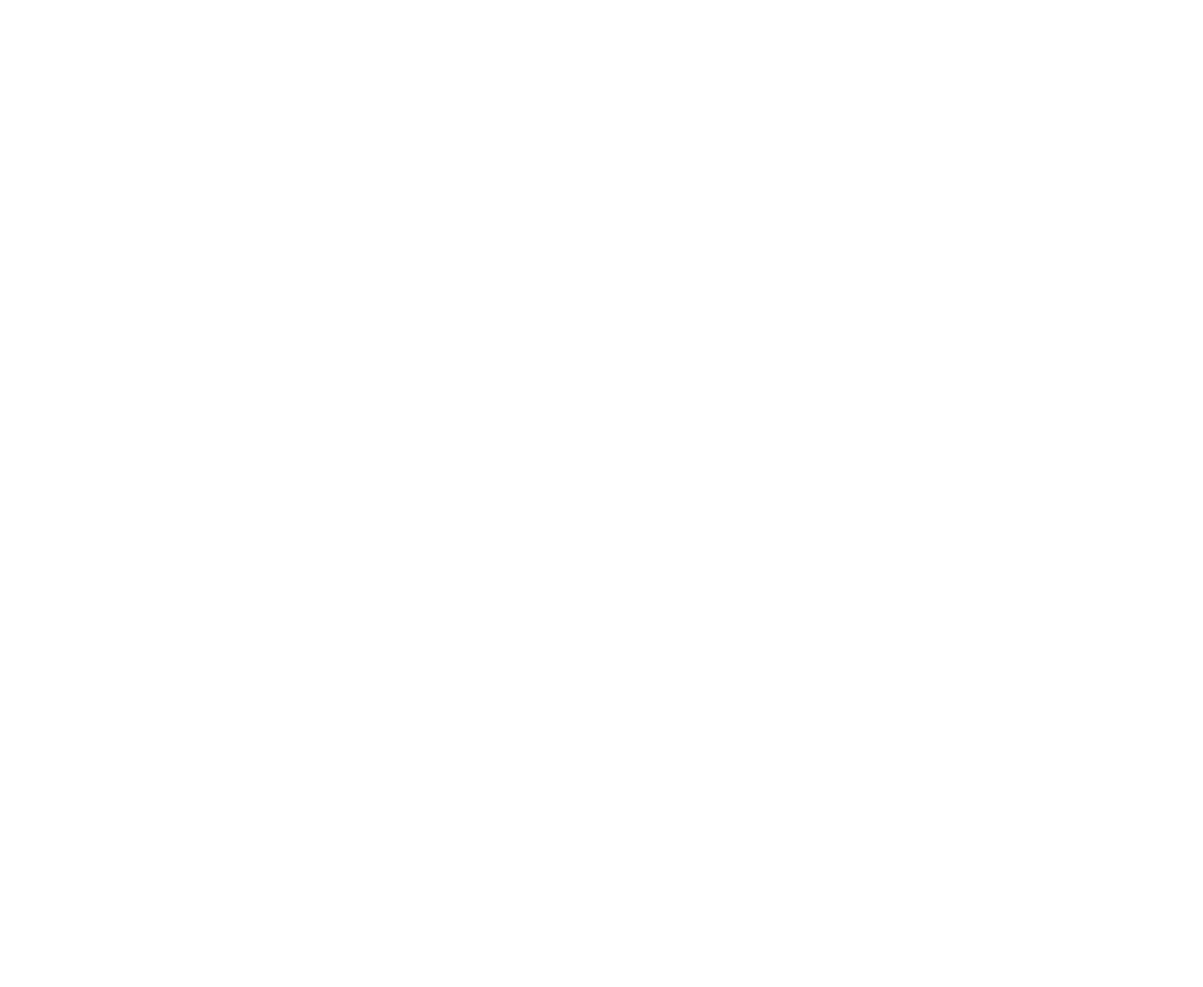
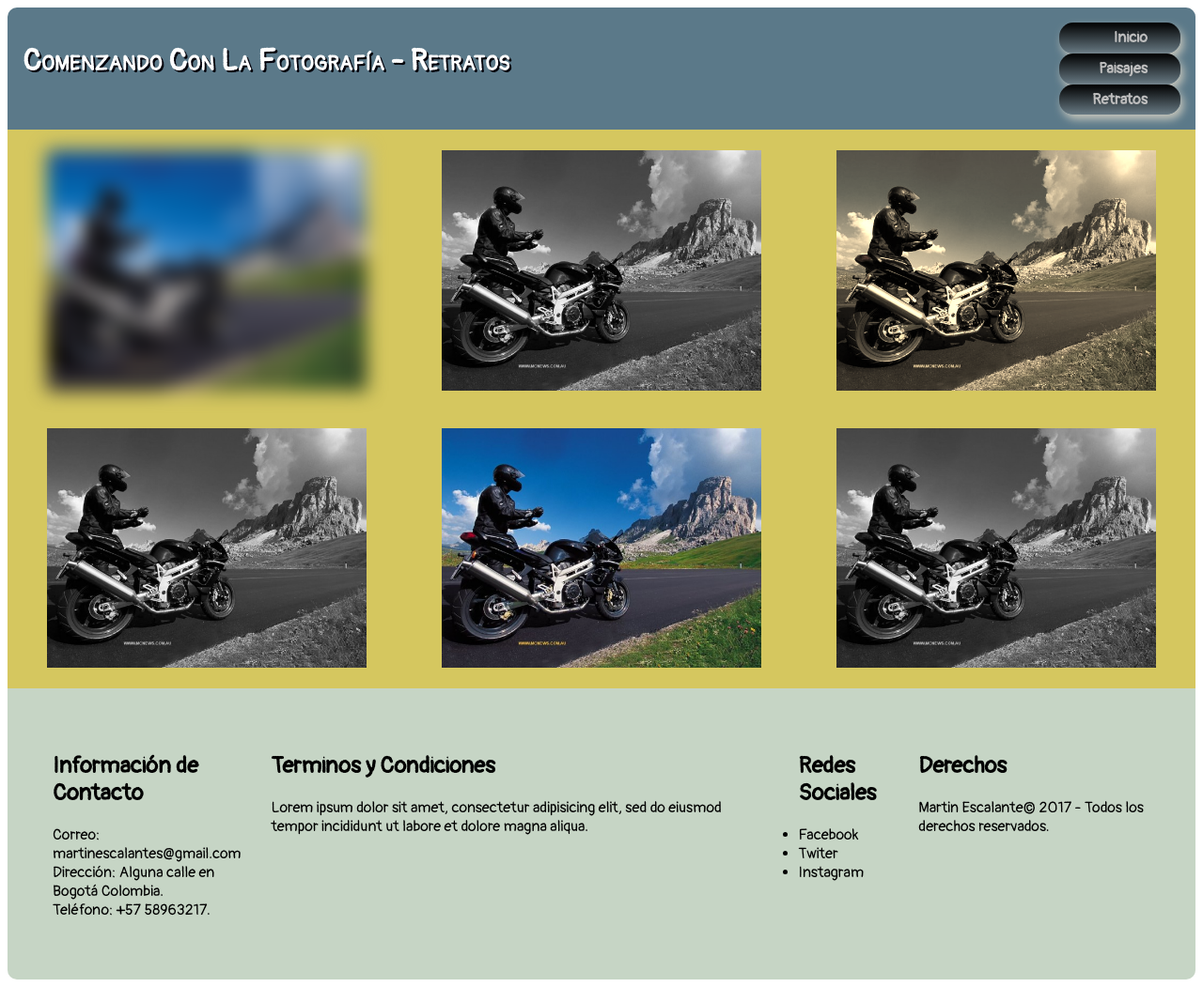
Before and after one commit to martinYeap/CSS-y-Dise-o-Web-Responsive---Evaluacion-Final, a plain HTML site: page pages/retratos.html in a window 1280 px wide. Shown: the whole page at 94% size. Before the commit the page ends 800 px from the top, so only its background shows below. Drawn offline with Linux system fonts and the light colour scheme.

Commit message:
Version FINAL

```diff
--- a/css/estilos.css
+++ b/css/estilos.css
@@ -1,6 +1,19 @@
+/* ANIMACIONES */
+@-webkit-keyframes animacion{
+  0%{
+    margin-top: 150%;
+  }
+  60%{
+    margin-top: -5%;
+  }
+  100%{
+    margin-top: 0px;
+  }
+}
+
 /* ESTILOS GENERALES */
 body {
-
+  font-family: 'Pangolin', sans-serif;
 }
 
 a{
@@ -41,6 +54,8 @@ header {
   flex-direction: row;
   justify-content: space-between;
   box-sizing: border-box;
+  transition: 2s;
+  animation: animacion 2s;
 }
 
     header > h1 {
@@ -48,7 +63,8 @@ header {
       text-transform: capitalize;
       text-shadow: 2px 2px #02010a;
       display: inline-flex;;
-
+      font-variant: small-caps;
+      font-weight: bold;
     }
 
     header > nav {
--- a/index.html
+++ b/index.html
@@ -13,6 +13,7 @@
     <meta name="keywords" content="Martin, Escalante, Evaluación Final, NextU">
 
     <meta name="viewport" content="width=device-width" inital-scale="1.0">
+    <link href="https://fonts.googleapis.com/css?family=Pangolin" rel="stylesheet">
     <link rel="stylesheet" href="css/estilos.css">
 
     <title>Comenzando con la Fotografía</title>
@@ -24,8 +25,8 @@
       <nav>
         <ul>
           <li><a href="index.html">Inicio</a></li>
-          <li><a href="paisajes.html">Educacion</a></li>
-          <li><a href="retratos.html">Experiencia</a></li>
+          <li><a href="pages/paisajes.html">Paisajes</a></li>
+          <li><a href="pages/retratos.html">Retratos</a></li>
         </ul>
       </nav>
     </header>
@@ -67,7 +68,11 @@
       <div class="foot-redesSociales">
         <h2>Redes Sociales</h2>
         <p>
-          Lorem ipsum dolor sit amet, consectetur adipisicing elit, sed do eiusmod tempor incididunt ut labore et dolore magna aliqua.
+          <ul>
+            <li>Facebook</li>
+            <li>Twiter</li>
+            <li>Instagram</li>
+          </ul>
         </p>
       </div>
       <div class="foot-derechos">
--- a/pages/retratos.html
+++ b/pages/retratos.html
@@ -0,0 +1,100 @@
+<!DOCTYPE html>
+<html>
+
+  <head>
+    <meta charset="utf-8">
+    <meta name="date" content="2017-02-12">
+    <meta name="subject:" content="Comenzando con la Fotografía - Retratos">
+    <meta name="description" content="Sitio Comenzando con la fotografía para el examen de CSS y Diseño Web Responsive HTML para NextU">
+    <meta name="language" content="es-ES">
+    <meta name="Classification" content="Educational">
+    <meta name="author" content="martin, mescalante@yeapdata.com">
+    <meta name="generator" content="Atom 1.13.1">
+    <meta name="keywords" content="Retratos, Martin, Escalante, Evaluación Final, NextU">
+
+    <meta name="viewport" content="width=device-width" inital-scale="1.0">
+    <link href="https://fonts.googleapis.com/css?family=Pangolin" rel="stylesheet">
+    <link rel="stylesheet" href="../css/estilos.css">
+
+    <title>Comenzando con la Fotografía - Retratos</title>
+
+  </head>
+  <body>
+    <header>
+      <h1>Comenzando con la fotografía - Retratos</h1>
+      <nav>
+        <ul>
+          <li><a href="../index.html">Inicio</a></li>
+          <li><a href="paisajes.html">Paisajes</a></li>
+          <li><a href="retratos.html">Retratos</a></li>
+        </ul>
+      </nav>
+    </header>
+
+    <section id="contenido">
+      <div class="galeria">
+
+        <table>
+          <tr>
+            <td>
+              <img src="../img/paisaje-moto.jpg" alt="paisaje con moto">
+            </td>
+            <td>
+              <img src="../img/paisaje-moto.jpg" alt="paisaje con moto">
+            </td>
+            <td>
+              <img src="../img/paisaje-moto.jpg" alt="paisaje con moto">
+            </td>
+          </tr>
+          <tr>
+            <td>
+              <img src="../img/paisaje-moto.jpg" alt="paisaje con moto">
+            </td>
+            <td>
+              <img src="../img/paisaje-moto.jpg" alt="paisaje con moto">
+            </td>
+            <td>
+              <img src="../img/paisaje-moto.jpg" alt="paisaje con moto">
+            </td>
+          </tr>
+        </table>
+      </div>
+    </section>
+
+    <footer>
+      <div class="foot-correo">
+        <h2>Información de Contacto</h2>
+        <p>
+          Correo: martinescalantes@gmail.com
+          <br />
+          Dirección: Alguna calle en Bogotá Colombia.
+          <br />
+          Teléfono: +57 58963217.
+        </p>
+      </div>
+      <div class="foot-termino">
+        <h2>Terminos y Condiciones</h2>
+        <p>
+          Lorem ipsum dolor sit amet, consectetur adipisicing elit, sed do eiusmod tempor incididunt ut labore et dolore magna aliqua.
+        </p>
+      </div>
+      <div class="foot-redesSociales">
+        <h2>Redes Sociales</h2>
+        <p>
+          <ul>
+            <li>Facebook</li>
+            <li>Twiter</li>
+            <li>Instagram</li>
+          </ul>
+        </p>
+      </div>
+      <div class="foot-derechos">
+        <h2>Derechos</h2>
+        <p>
+          Martin Escalante© 2017 - Todos los derechos reservados.
+        </p>
+      </div>
+    </footer>
+  </body>
+
+  </html>
```
Also changed, not shown: pages/paisajes.html (+10 -5 lines).
